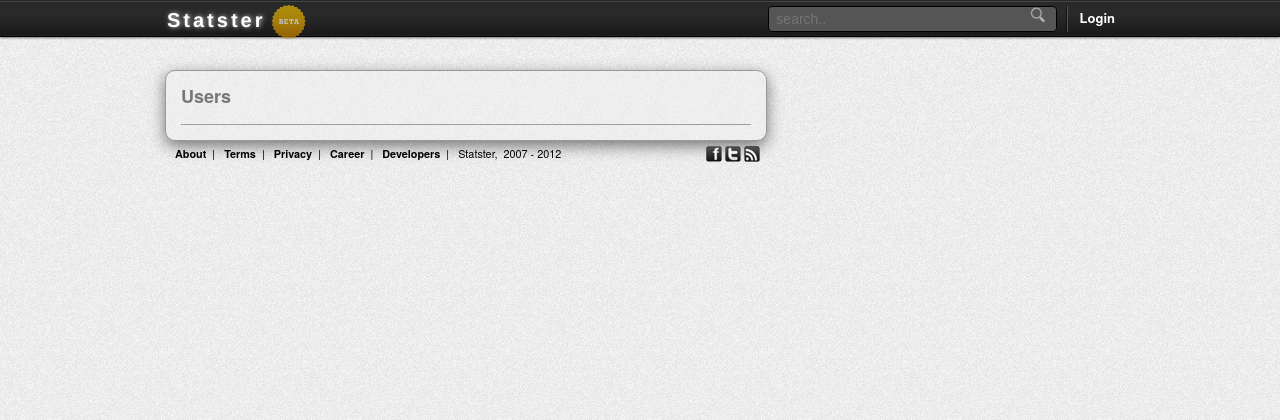
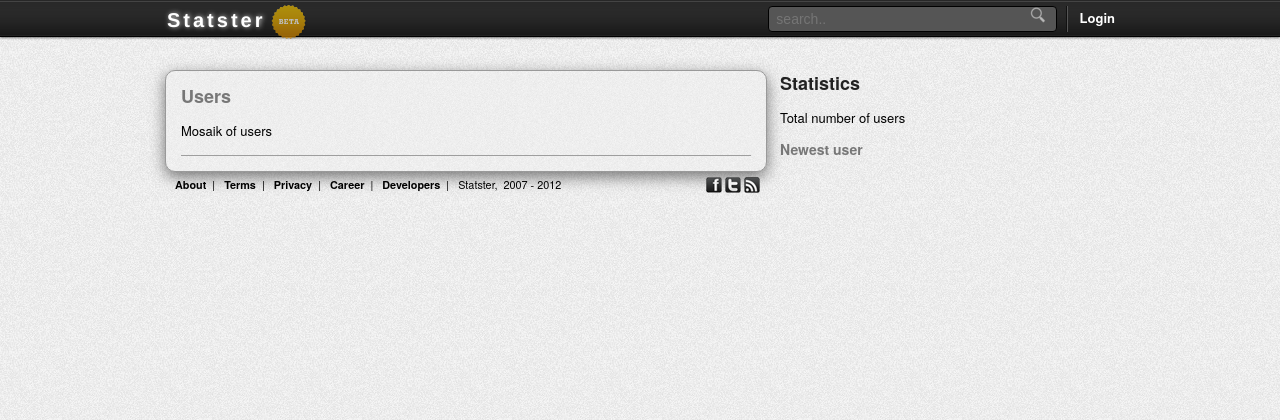
Before and after one commit to teelmo/statster, a CodeIgniter app: page /index.php/user/index in a window 1280 px wide. Shown: the top 420 px of the page. Run offline with CodeIgniter, Linux system fonts and the light colour scheme.

Commit message:
Beginning to implement user_view

```diff
--- a/application/views/user/user_view.php
+++ b/application/views/user/user_view.php
@@ -1,12 +1,17 @@
 <div id="leftCont">
   <div class="container">
     <h1>Users</h1>
+    Mosaik of users
   </div>
   <div class="container"><hr /></div>
 </div>
 
 <div id="rightCont">
   <div class="container">
-    <h1></h1>
+    <h1>Statistics</h1>
+    Total number of users
+    <h2>Newest user</h2>
+
+    <h2></h2>
   </div>
 </div>
```
